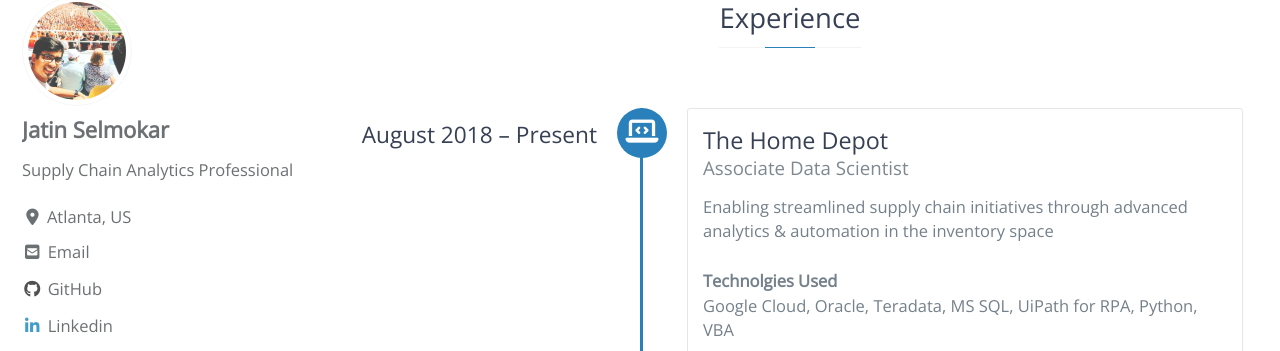
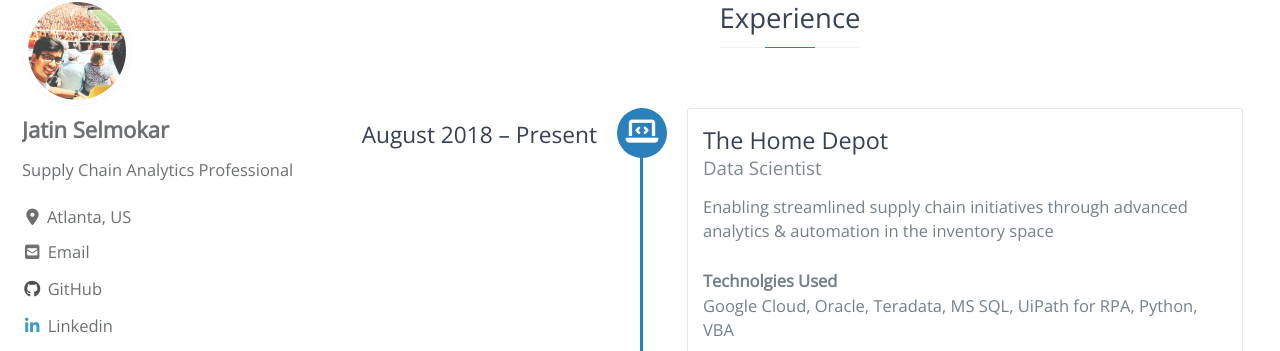
Before and after one commit to jatinselmokar/jatinselmokar.github.io, a Jekyll site: the page built from index.html, in a window 1280 px wide and 900 px high, scrolled down 408 px. Shown: the part 105-456 px from the top of the window. Built offline with Jekyll 4.4.1, drawn with Linux system fonts in a browser that asks for light colours; cached includes are drawn as plain includes; nearby versions of some CDN libraries; the list of posts is cut into pages by our own code.

Commit message:
Update resume.html

```diff
--- a/_includes/resume.html
+++ b/_includes/resume.html
@@ -4,7 +4,7 @@
         <div id="experience-timeline">
             <div class="vtimeline-point"><div class="vtimeline-icon"><i class="fa fa-laptop-code"></i></div><div class="vtimeline-block"><span class="vtimeline-date">August 2018 – Present</span><div data-date="December 2018 – July 2019" class="vtimeline-content">
                 <h3>The Home Depot</h3>
-                <h4>Associate Data Scientist</h4>
+                <h4>Data Scientist</h4>
                 <p>
                   Enabling streamlined supply chain initiatives through advanced analytics & automation in the inventory space<br/>
                   <br><b>Technolgies Used</b></br>Google Cloud, Oracle, Teradata, MS SQL, UiPath for RPA, Python, VBA
```
